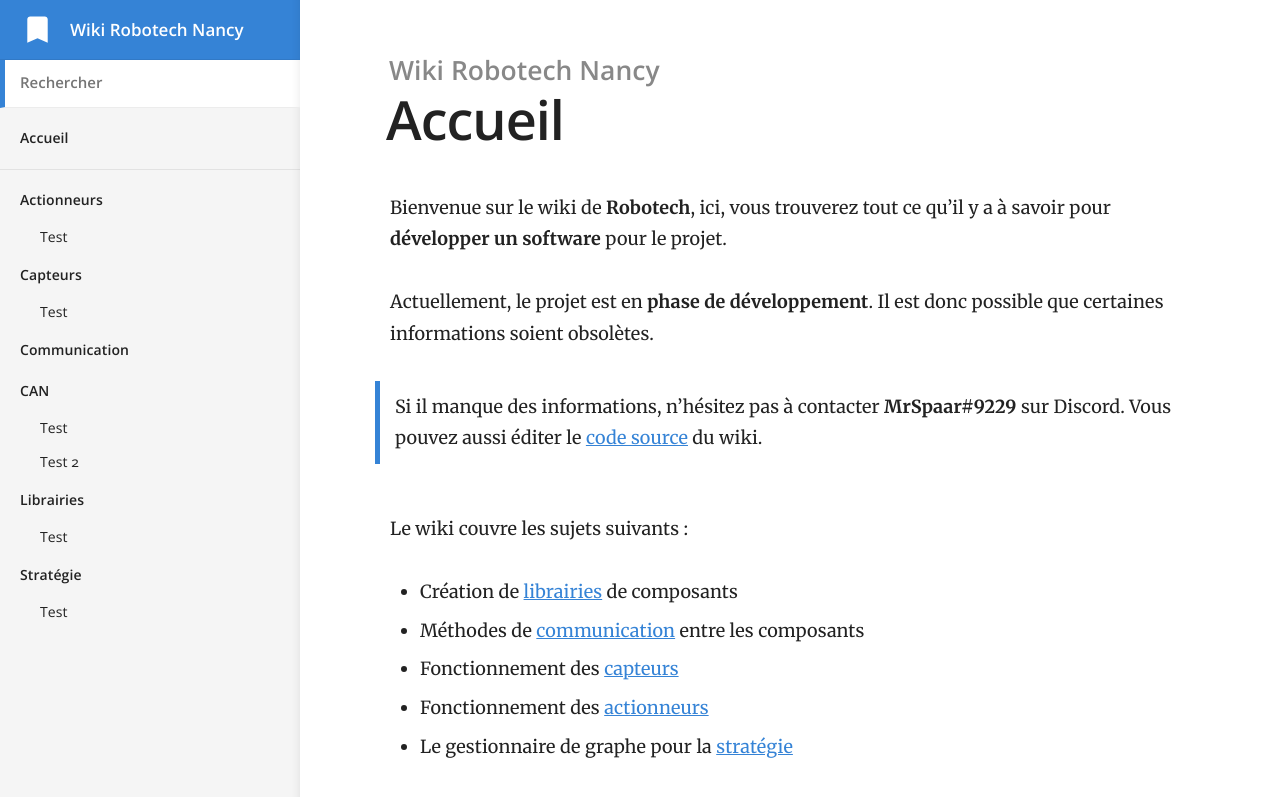
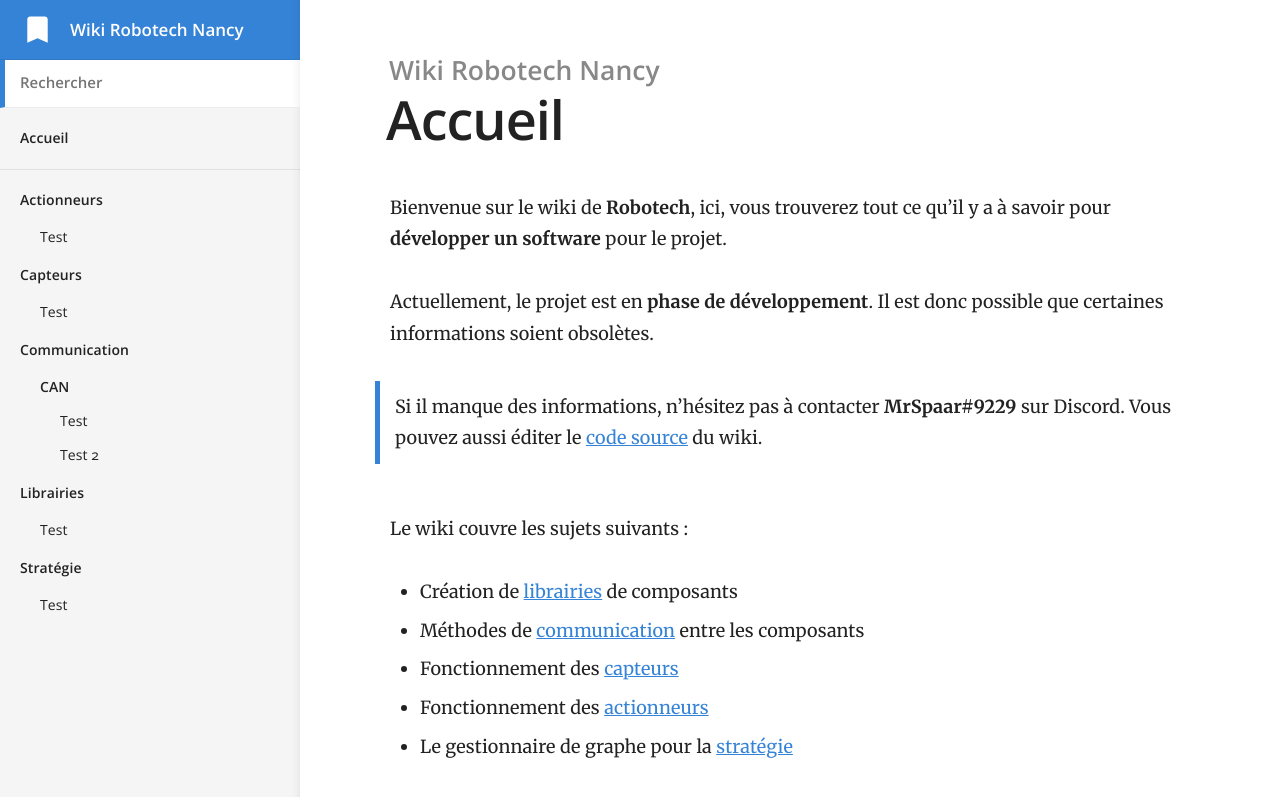
Before and after one commit to RobotechNancy/robotechnancy.github.io, a Jekyll site: the page built from index.md, in a window 1280 px wide. Shown: the top 797 px of the page. Built offline with Jekyll 4.4.1, drawn with Linux system fonts in a browser that asks for light colours.

Commit message:
Fix style sous-catégories

```diff
--- a/_layouts/default.html
+++ b/_layouts/default.html
@@ -53,14 +53,16 @@
 
 						{% assign subcategories = site.docs | where: 'category', group.name | group_by: 'subcategory' | sort: 'subcategory_order' %}
 						{% for subcategory in subcategories %}
-							{% if subcategory.name != "" %}
-							<a href="{{ site.baseurl }}{{ subcategory.items.first.url }}" class="nav-subitem">{{ subcategory.name }}</a>
-							{% endif %}
+							<ul>
+								{% if subcategory.name != "" %}
+								<li class="nav-item mid-level">
+									<a href="{{ site.baseurl }}{{ subcategory.items.first.url }}">{{ subcategory.name }}</a>
+								</li>
+								{% endif %}
 
-							<ul>
 								{% assign items = subcategory.items | sort: 'order' %}
 								{% for item in items %}
-								<li class="nav-item {% if subcategory.name != '' %}sub{% endif %}"><a href="{{ site.baseurl }}{{ item.url }}">{{ item.title }}</a></li>
+								<li class="nav-item {% if subcategory.name != '' %}sub-level{% endif %}"><a href="{{ site.baseurl }}{{ item.url }}">{{ item.title }}</a></li>
 								{% endfor %}
 							</ul>
 						{% endfor %}
--- a/_sass/_layout.scss
+++ b/_sass/_layout.scss
@@ -277,6 +277,15 @@ nav > ul {
 		font-weight: 600;
 		padding-left: $space;
 	}
+
+	&.mid-level > a {
+		font-weight: 600;
+		padding-left: $space * 2;
+	}
+
+	&.sub-level > a {
+		padding-left: $space * 3;
+	}
 }
 
 .highlight {
```
